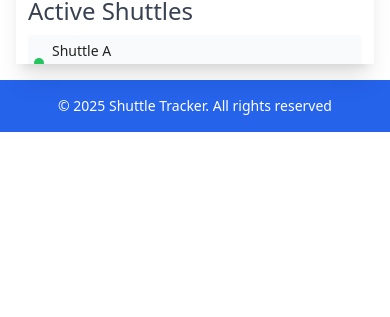
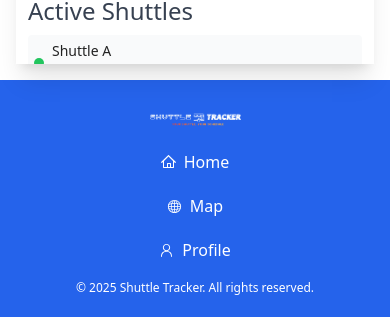
Before and after one commit to nst-sdc/Shuttle_Tracker, a React (Vite) app in the folder frontend/latest/: page /track-shuttle in a window 390 px wide. Shown: the part 878-1195 px from the top of the page. Before the commit the page ends 1010 px from the top, so only its background shows below. Built offline with nearby package versions, Linux system fonts and the light colour scheme.

Commit message:
added footer with complete responsiveness

```diff
--- a/frontend/latest/src/components/Footer.jsx
+++ b/frontend/latest/src/components/Footer.jsx
@@ -1,11 +1,49 @@
 import React from 'react';
+import mainLogo from '../assets/logo/main-logo.png';
+import { Link } from 'react-router-dom';
+import { GlobeIcon, HomeIcon, PersonIcon } from '@radix-ui/react-icons';
+function Footer() {
+  const footerConfig = [
+    { heading: 'Home', link: '/', icon: <HomeIcon /> },
+    { heading: 'Map', link: '/track-shuttle', icon: <GlobeIcon /> },
+    { heading: 'Profile', link: '/student', icon: <PersonIcon /> },
+  ];
 
-function Footer() {
   return (
-    <footer className="bg-blue-600 dark:bg-gray-800 text-white p-4 text-center w-full mt-auto">
-      <p className="m-0 text-sm md:text-base text-white">
-        © 2025 Shuttle Tracker. All rights reserved
-      </p>
+    <footer className="bg-blue-600 dark:bg-gray-800 text-white p-4 text-center w-full mt-auto grid sm:grid-cols-1 md:grid-cols-2 lg:grid-cols-2 sm:justify-items-center md:justify-items-between lg:justfiy-items-between">
+      <div>
+        <Link
+          to="/"
+          className="logo-link no-underline flex items-center gap-2 focus:outline-none"
+          aria-label="Shuttle Tracker Home"
+        >
+          <img
+            src={mainLogo}
+            alt="Shuttle Tracker Logo"
+            // Adjusted classes for smaller visibility
+            className="h-10 md:h-14 lg:h-16 max-w-[120px] sm:max-w-[180px] lg:max-w-[240px] object-contain"
+          />
+        </Link>
+      </div>
+
+      {/* lists with icons  */}
+      <div className="grid sm:grid-cols-1 md:grid-cols-2 lg:grid-cols-2 justify-items-between ">
+        <div>
+          <ul>
+            {footerConfig.map((elem) => (
+              <Link key={elem.link} to={elem.link}>
+                <li className="text-white flex items-center gap-2">
+                  {elem.icon}
+                  {elem.heading}
+                </li>
+              </Link>
+            ))}
+          </ul>
+          <div className="text-white text-xs py-2 w-full text-center">
+            © {new Date().getFullYear()} Shuttle Tracker. All rights reserved.
+          </div>
+        </div>
+      </div>
     </footer>
   );
 }
```
Also changed, not shown: 1 other file (tests, documents, lock files or other folders).
